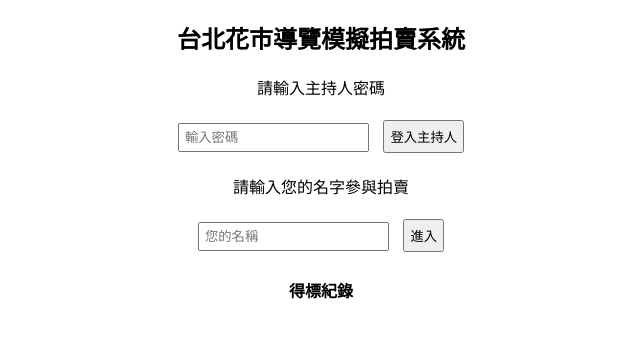
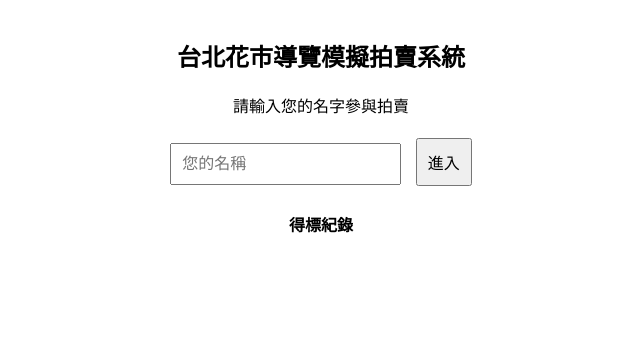
Before and after one commit to vandaspp/taipei-flower-auction-sim, a website: page public/index.html in a window 1280 px wide. Shown: the whole page, without its empty margins (319-959 px from the left). Drawn offline with nearby package versions, Linux system fonts and the light colour scheme; no server answers.

Commit message:
Add files via upload

```diff
--- a/package.json
+++ b/package.json
@@ -1,6 +1,6 @@
 {
-  "name": "taipei-flower-auction-sim",
-  "version": "1.0.0",
+  "name": "taipei-flower-auction-v31031p3",
+  "version": "3.1.0",
   "main": "server.js",
   "scripts": {
     "start": "node server.js"
--- a/public/index.html
+++ b/public/index.html
@@ -3,12 +3,13 @@
 <html>
 <head>
   <meta charset="UTF-8">
-  <title>台北花市導覽模擬拍賣</title>
+  <title>台北花市導覽模擬拍賣系統</title>
   <style>
-    body { font-family: sans-serif; text-align: center; }
+    body { font-family: sans-serif; text-align: center; padding: 10px; }
+    input, button { margin: 5px; padding: 10px; font-size: 16px; }
+    .large { font-size: 40px; margin: 20px 0; color: red; font-weight: bold; }
     #auction, #host, #login, #join { display: none; }
-    input, button { margin: 5px; padding: 5px; }
-    .large { font-size: 2em; margin: 10px 0; }
+    #bidBtn { font-size: 20px; padding: 15px 30px; }
   </style>
 </head>
 <body>
@@ -126,8 +127,12 @@
     });
 
     window.onload = () => {
-      document.getElementById('login').style.display = 'block';
-      document.getElementById('join').style.display = 'block';
+      const pw = window.location.hash === "#host";
+      if (pw) {
+        document.getElementById('login').style.display = 'block';
+      } else {
+        document.getElementById('join').style.display = 'block';
+      }
     };
   </script>
 </body>
```
